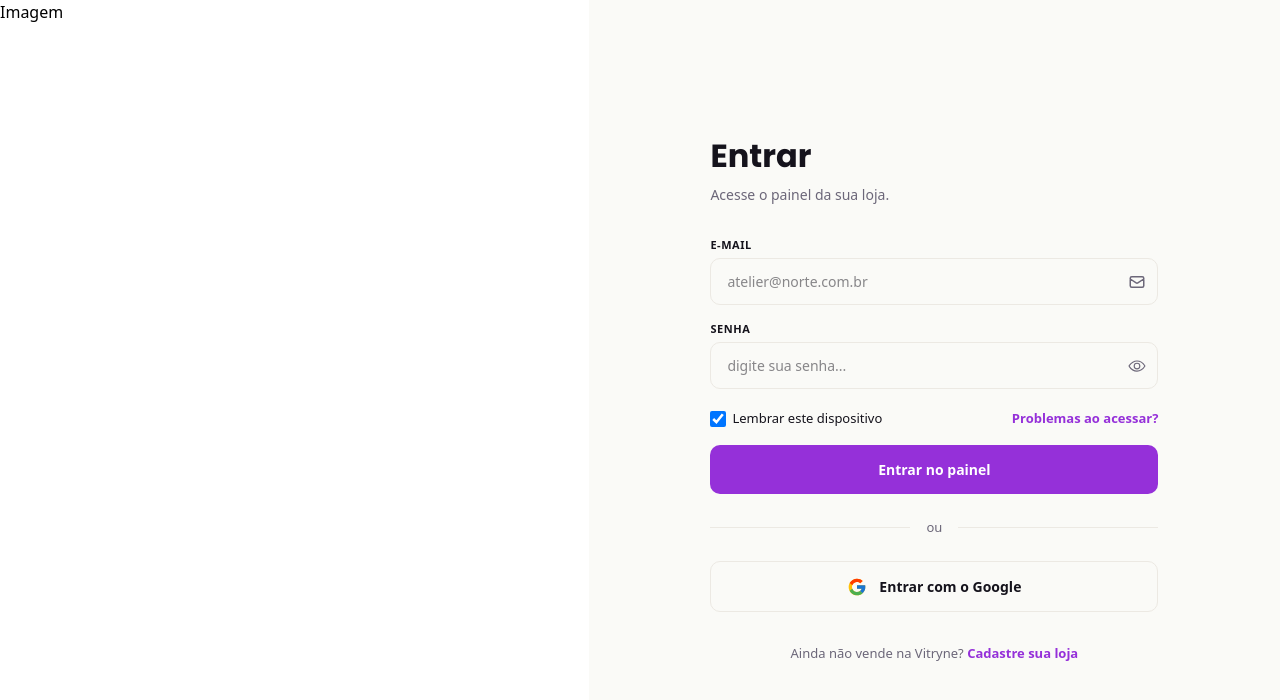
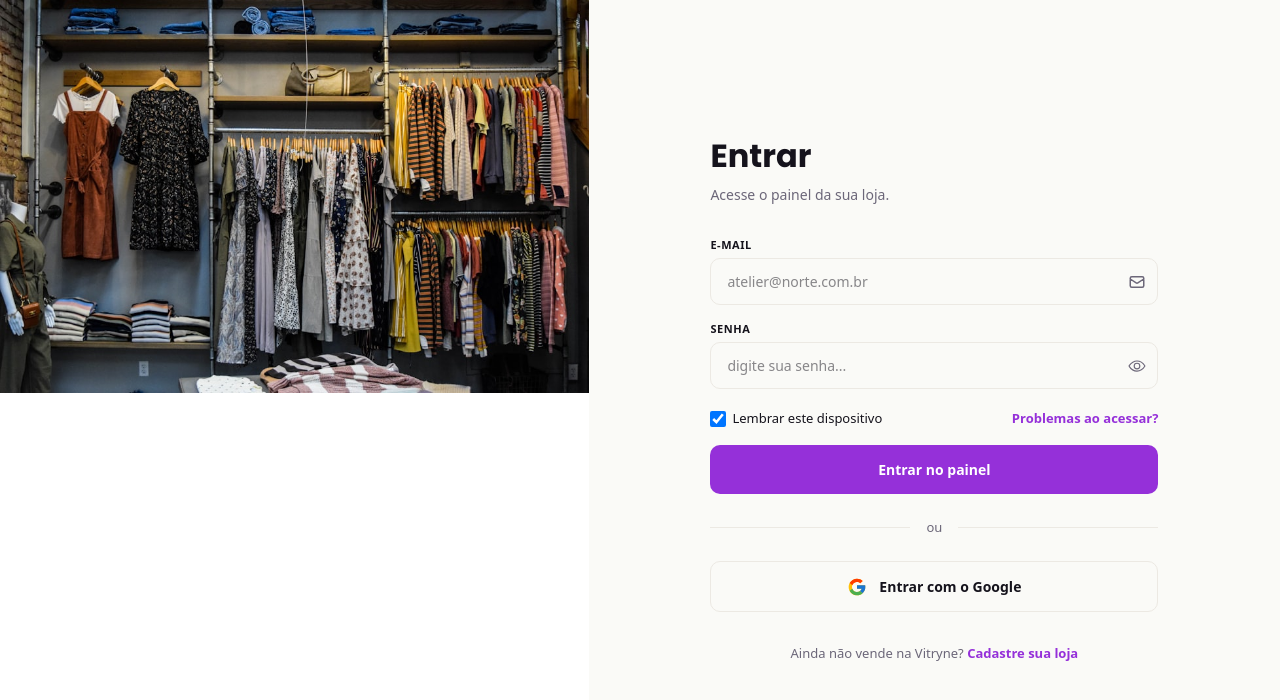
Before and after one commit to Vitryne/vitryne-frontend, a Next.js app: page /login in a window 1280 px wide. Shown: the top 700 px of the page. Built offline with nearby package versions, Linux system fonts and the light colour scheme; a web font is replaced by a local one.

Commit message:
ETI-170 feat: adicionando imagens e estilizacao

```diff
--- a/src/components/button-google.tsx
+++ b/src/components/button-google.tsx
@@ -7,7 +7,7 @@ interface Props {
 
 const ButtonGoogle: React.FC<Props> = ({ title, icon }) => {
   return (
-    <button className="w-full flex items-center justify-center gap-3 rounded-[10px] border border-border py-3.5 font-body font-semibold text-[14px] text-text-primary">
+    <button className="w-full flex items-center justify-center gap-3 rounded-[10px] border border-border py-3.5 font-body font-semibold text-[14px] text-text-primary transition-transform duration-200 ease-in-out hover:scale-[1.02] active:scale-95">
       {icon}
       {title}
     </button>
--- a/src/components/button.tsx
+++ b/src/components/button.tsx
@@ -7,7 +7,7 @@ const Button: React.FC<Props> = ({title}) => {
     return(
         <button
               type="submit"
-              className="w-full rounded-[10px] bg-primary hover:bg-primary-hover text-white font-body font-semibold text-[14px] py-3.5 transition"
+              className="w-full rounded-[10px] bg-primary hover:bg-primary-hover text-white font-body font-semibold text-[14px] py-3.5 transition-transform duration-200 ease-in-out hover:scale-[1.02] active:scale-95"
             >
               {title}
         </button>
--- a/src/pages/login.tsx
+++ b/src/pages/login.tsx
@@ -4,13 +4,18 @@ import Input from "@/components/input";
 import { FcGoogle } from "react-icons/fc";
 import { IoEyeOutline } from "react-icons/io5";
 import { HiOutlineMail } from "react-icons/hi";
-
+import Image from "next/image";
 
 const Login: React.FC = ({}) => {
   return (
     <div className="flex min-h-screen">
       <div className="hidden lg:block lg:w-[46%] relative">
-        <p>Imagem</p>
+        <Image
+          src="/partner_hero.jpg"
+          alt="Partner hero"
+          width={1200}
+          height={600}
+        />
       </div>
 
       <div className="w-full lg:w-[54%] min-h-screen bg-screen flex items-center justify-center px-6 lg:px-7">
@@ -28,7 +33,7 @@ const Login: React.FC = ({}) => {
                 title="E-mail"
                 type="email"
                 placeholder="atelier@norte.com.br"
-                icon={<HiOutlineMail size={18}/>}
+                icon={<HiOutlineMail size={18} />}
               />
             </div>
 
@@ -37,7 +42,7 @@ const Login: React.FC = ({}) => {
                 title="Senha"
                 placeholder="digite sua senha..."
                 type="password"
-                icon={<IoEyeOutline size={18}/>}
+                icon={<IoEyeOutline size={18} />}
               />
             </div>
 
@@ -59,9 +64,7 @@ const Login: React.FC = ({}) => {
                 Problemas ao acessar?
               </a>
             </div>
-            <Button
-              title="Entrar no painel"
-            />
+            <Button title="Entrar no painel" />
           </form>
 
           {/* Divisor */}
@@ -74,7 +77,7 @@ const Login: React.FC = ({}) => {
           </div>
 
           <ButtonGoogle
-            icon={<FcGoogle size={20}/>}
+            icon={<FcGoogle size={20} />}
             title="Entrar com o Google"
           />
 
```
Also changed, not shown: public/partner_hero.jpg (added).
